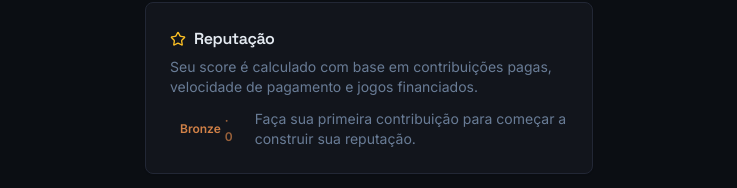
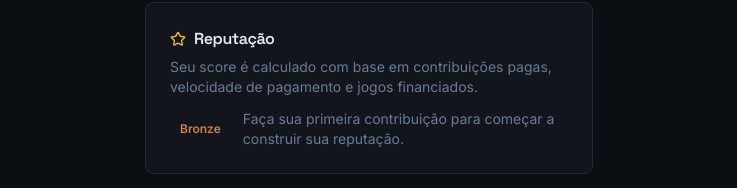
Before and after one commit to Avignus/families, a Next.js app: page /settings in a window 1280 px wide. Shown: the part 86-274 px from the top of the page, without its empty margins (271-1008 px from the left). Built offline with nearby package versions, Linux system fonts and the light colour scheme; no server answers.

Commit message:
fix: hide reputation score when zero

```diff
--- a/components/reputation-badge.tsx
+++ b/components/reputation-badge.tsx
@@ -20,7 +20,7 @@ export function ReputationBadge({ score, showScore = false, size = "sm" }: Props
       style={{ backgroundColor: `${color}22`, color, border: `1px solid ${color}55` }}
     >
       {label}
-      {showScore && <span className="opacity-70">· {score}</span>}
+      {showScore && score > 0 && <span className="opacity-70">· {score}</span>}
     </span>
   );
 }
```
